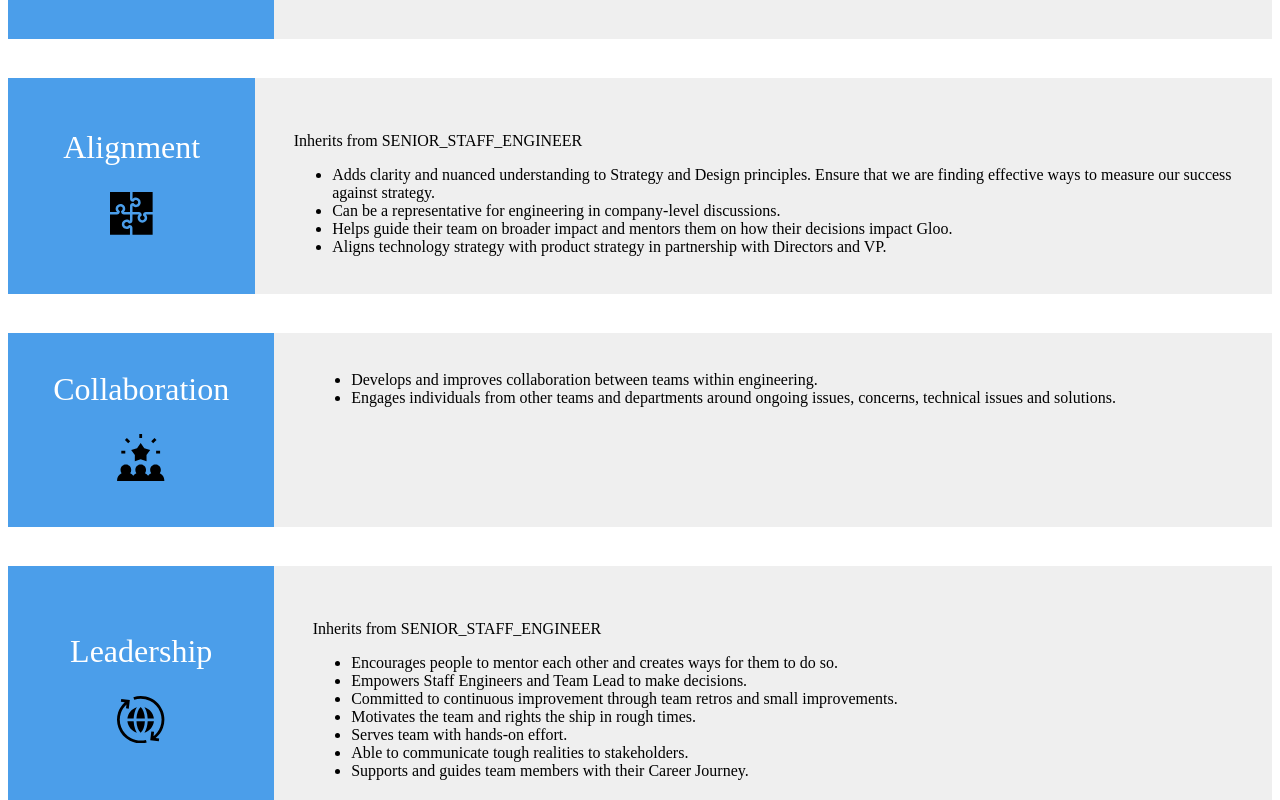
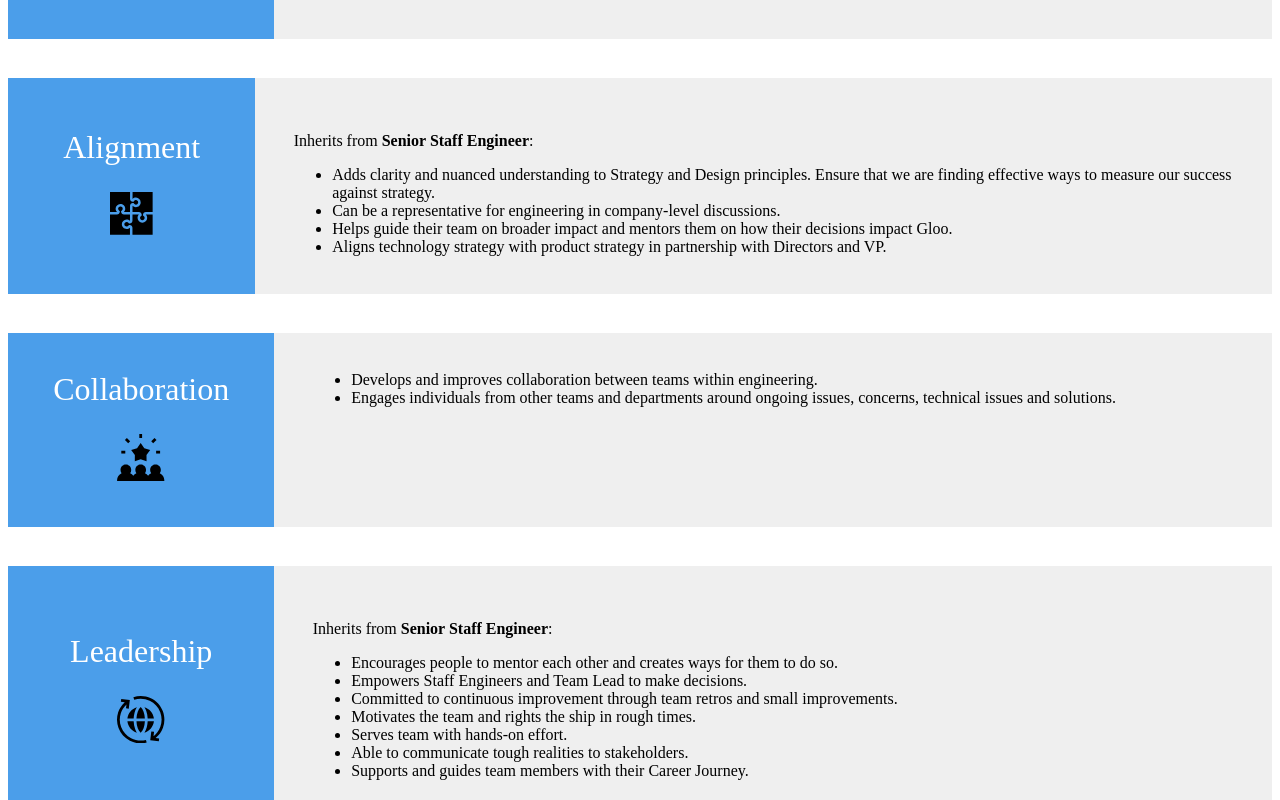
Before and after one commit to TangoGroup/career-journeys, a Next.js app: page /roles in a window 1280 px wide. Shown: the part 8680-9480 px from the top of the page. Built offline with nearby package versions, Linux system fonts and the light colour scheme.

Commit message:
Cleaner inheritance

```diff
--- a/components/RoleSkillExpectations.js
+++ b/components/RoleSkillExpectations.js
@@ -1,5 +1,6 @@
 import styles from './RoleSkillExpectations.styles';
 import { ROLE_EXPECTATIONS } from '../constants/expectations';
+import ROLES from '../constants/roles';
 import SKILLS from '../constants/skills';
 import SkillIcon from './SkillIcon';
 
@@ -18,26 +19,23 @@ const RoleSkillExpectations = (props) => {
         <SkillIcon skillKey={skillKey} className="icon" />
       </div>
       <div className="body">
-        <Expectations expectations={expectations} skillKey={skillKey} />
+        {expectations.inheritsBehaviorsFrom && <InheritedBehaviors inheritsBehaviorsFrom={expectations.inheritsBehaviorsFrom} skillKey={skillKey} />}
+        {!expectations.inheritsBehaviorsFrom && <Behaviors behaviors={expectations.behaviors} />}
       </div>
       <style jsx>{styles}</style>
     </div>
   );
 };
 
-const Expectations = (props) => {
-  const { expectations, skillKey } = props;
-  if (expectations.inheritsBehaviorsFrom) {
-    const inheritedExpectations = ROLE_EXPECTATIONS[expectations.inheritsBehaviorsFrom][skillKey];
-    return (
-      <div>
-        <p>Inherits from {expectations.inheritsBehaviorsFrom}</p>
-        <Behaviors behaviors={inheritedExpectations.behaviors} />
-      </div>
-    );
-  }
-
-  return <Behaviors behaviors={expectations.behaviors} />;
+const InheritedBehaviors = (props) => {
+  const { inheritsBehaviorsFrom, skillKey } = props;
+  const inheritedExpectations = ROLE_EXPECTATIONS[inheritsBehaviorsFrom][skillKey];
+  return (
+    <div>
+      <p>Inherits from <strong>{ROLES[inheritsBehaviorsFrom].title}</strong>:</p>
+      <Behaviors behaviors={inheritedExpectations.behaviors} />
+    </div>
+  );
 };
 
 const Behaviors = (props) => {
```
